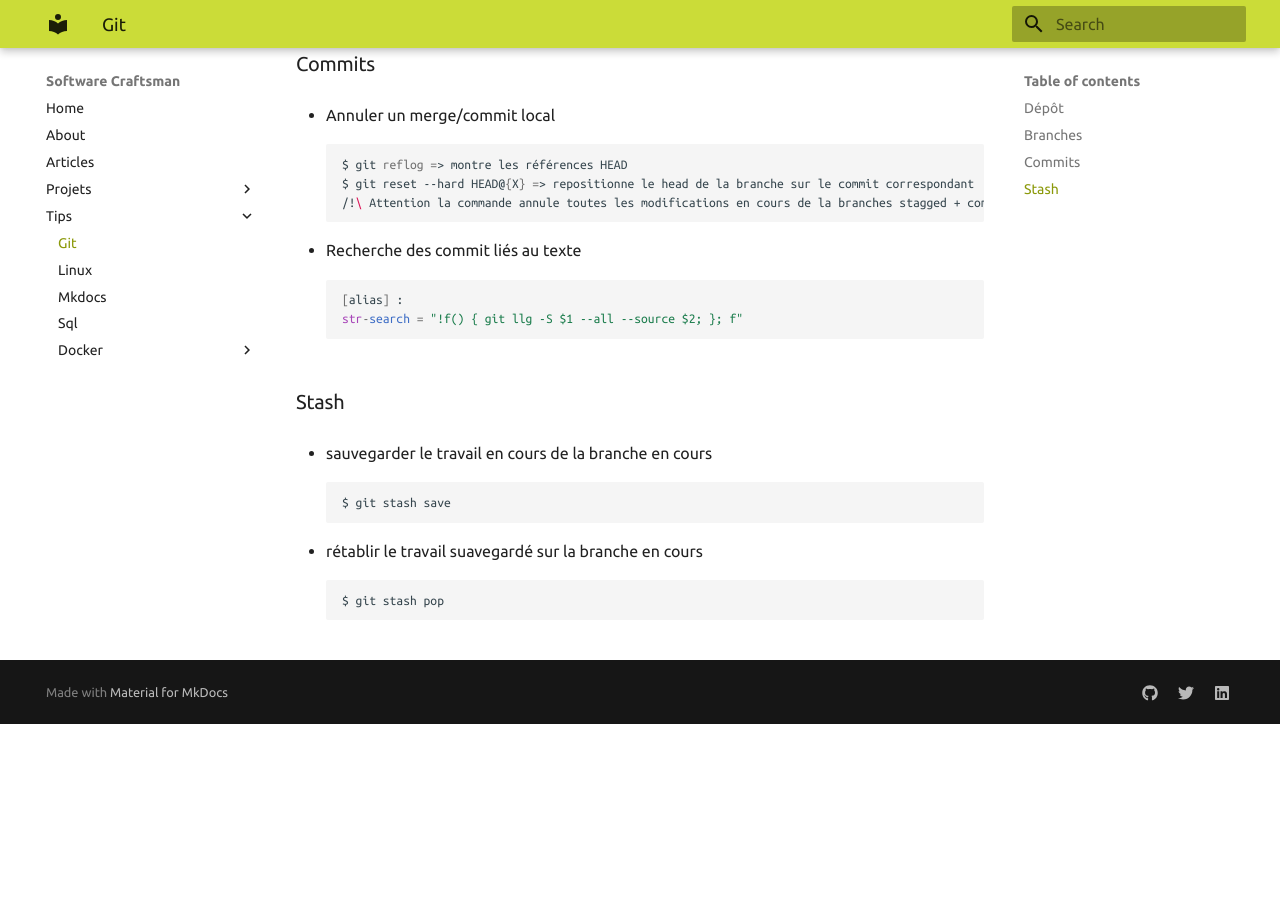
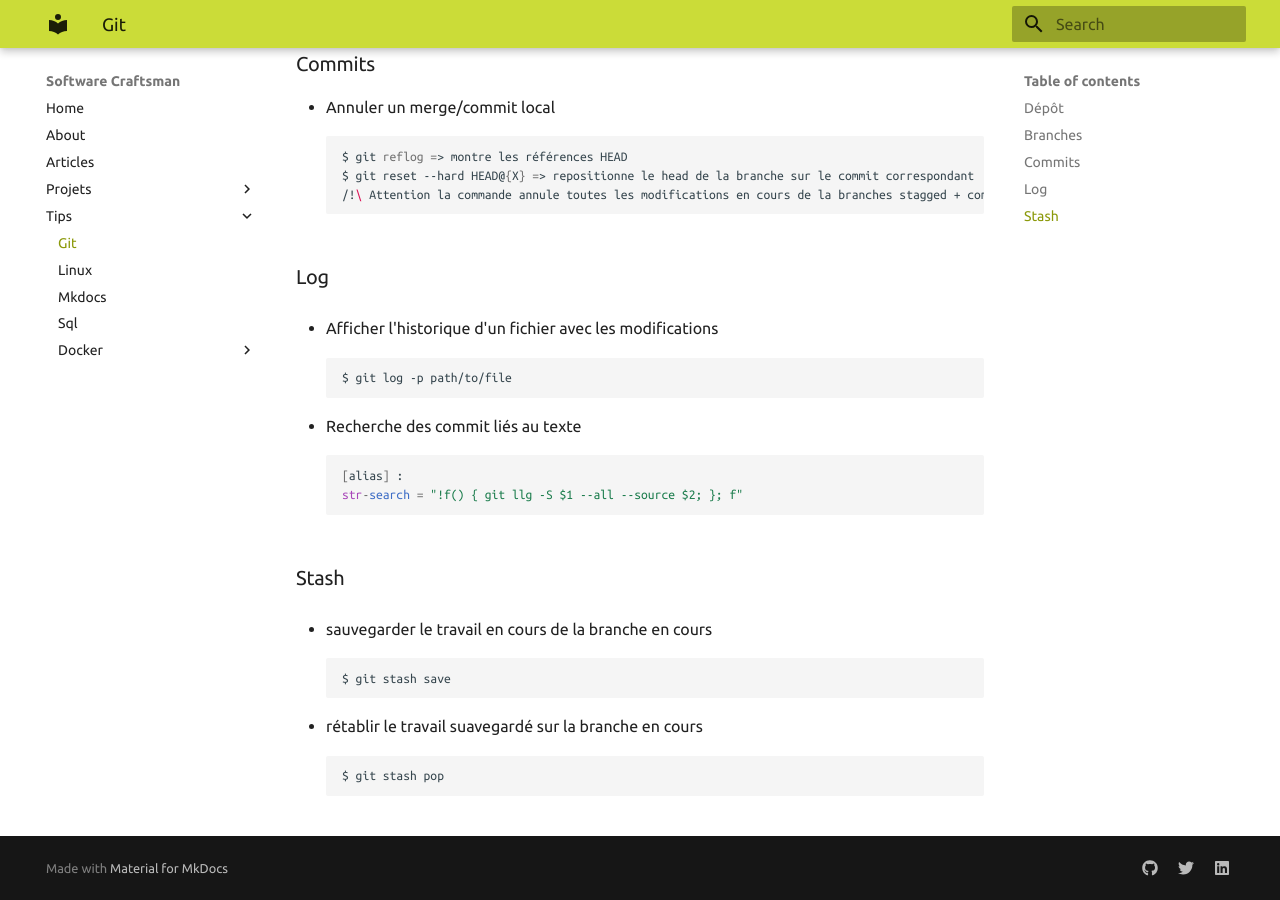
Before and after one commit to rvanlande/rvanlande.github.io, an MkDocs documentation site: the page built from docs/tips/git.md, in a window 1280 px wide and 900 px high, scrolled down 626 px. Built offline with MkDocs 1.6.1 and Material for MkDocs 9.7.7, drawn with Linux system fonts in a browser that asks for light colours; before the commit the page ends 1350 px from its top, so only the background shows below that.

Commit message:
update docs

```diff
--- a/docs/tips/git.md
+++ b/docs/tips/git.md
@@ -24,6 +24,14 @@
         $ git reset --hard HEAD@{X} => repositionne le head de la branche sur le commit correspondant
         /!\ Attention la commande annule toutes les modifications en cours de la branches stagged + commited
 
+
+### Log
+
+* Afficher l'historique d'un fichier avec les modifications
+
+        $ git log -p path/to/file
+
+
 * Recherche des commit liés au texte
 
         [alias] :
```
